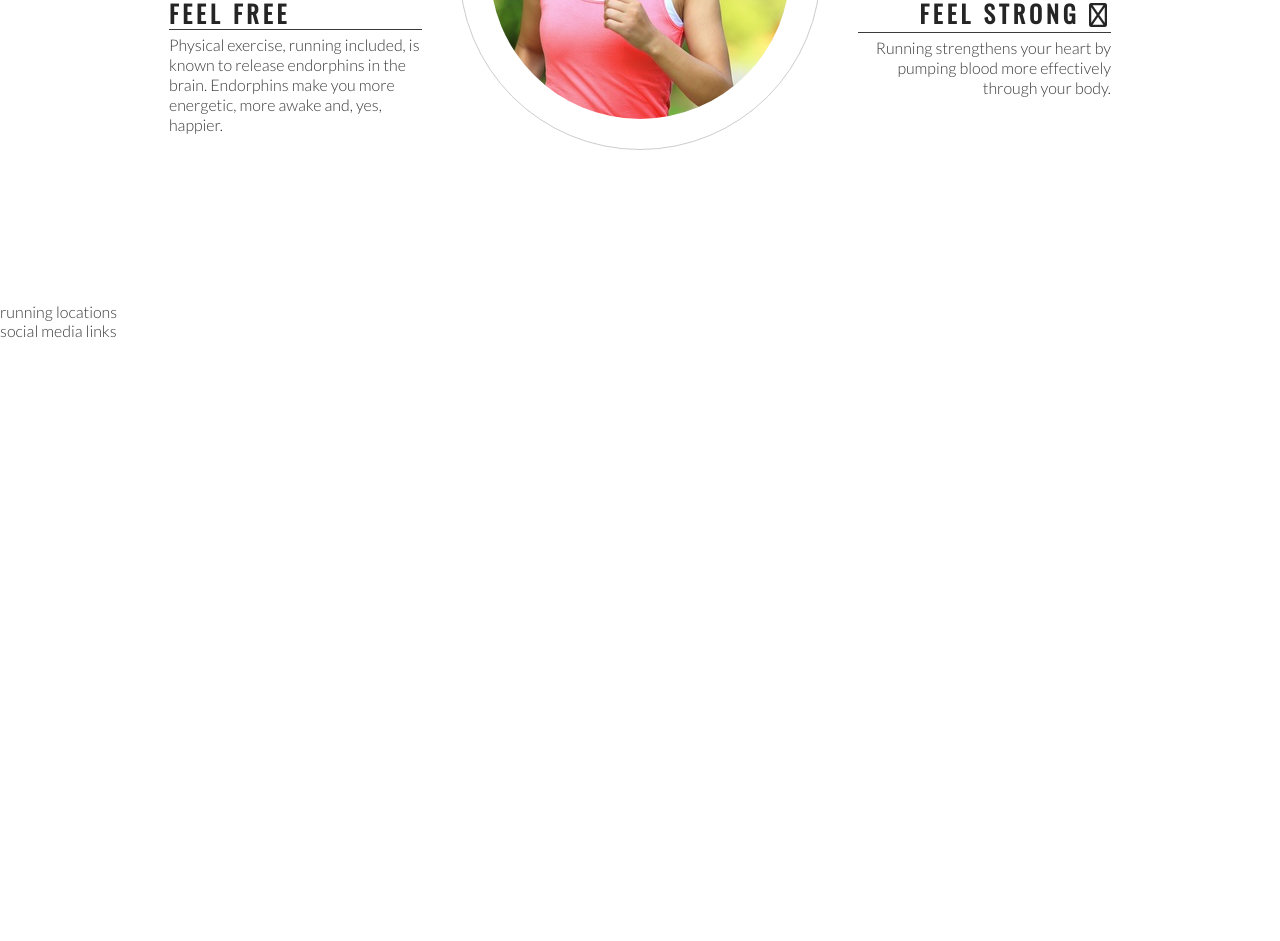
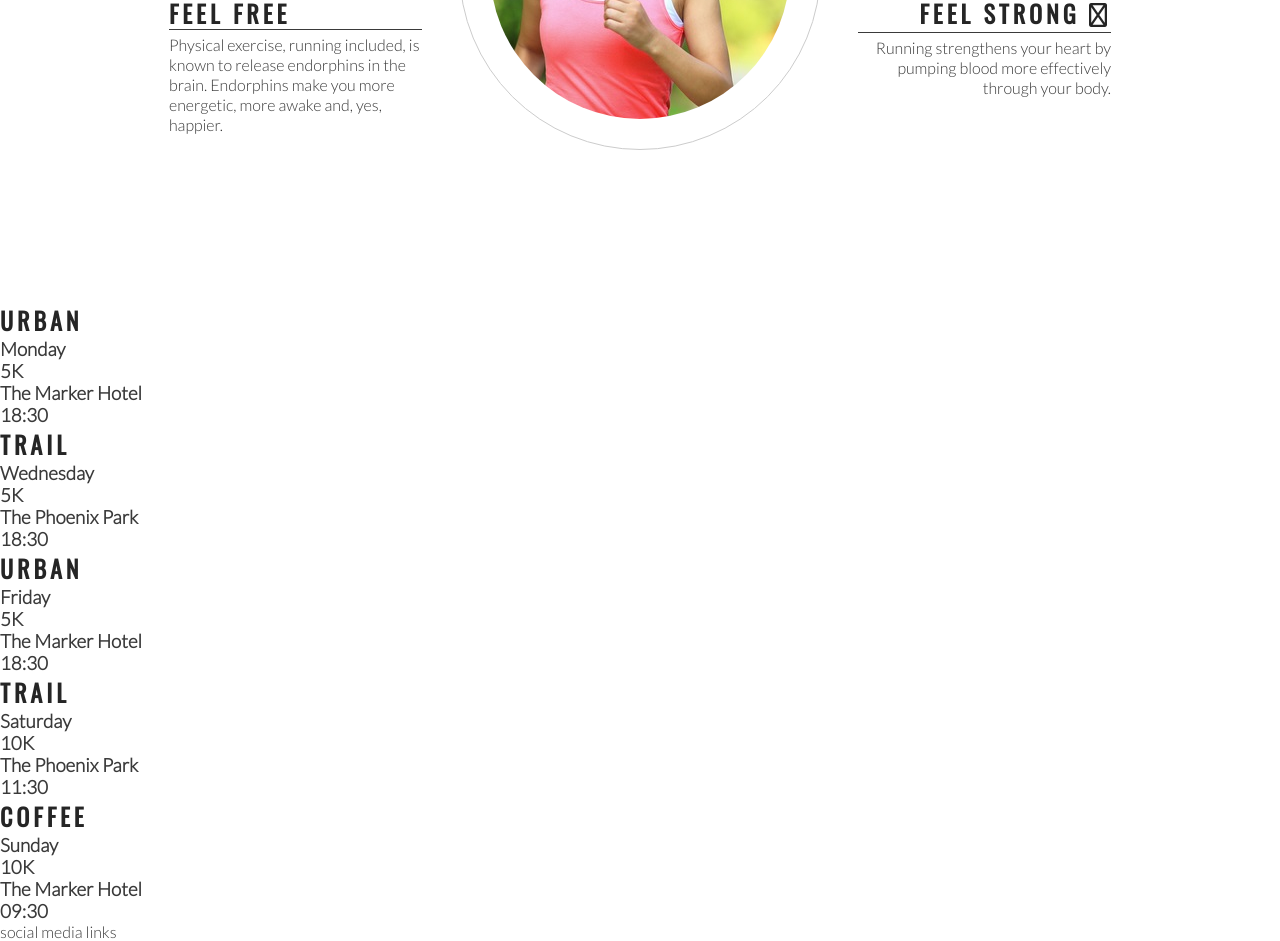
Before and after one commit to PjHurtig/love-running, a plain HTML site: page index.html in a window 1280 px wide. Shown: the part 993-1934 px from the top of the page. Before the commit the page ends 1333 px from the top, so only its background shows below. Drawn offline with nearby package versions, Linux system fonts and the light colour scheme; some icons are missing.

Commit message:
add meetuptimes main structure

```diff
--- a/index.html
+++ b/index.html
@@ -81,7 +81,41 @@
         </div>
     </section>
     <section>
-        running locations
+        <div>
+            <h2>Urban</h2>
+            <h3>Monday</h3>
+            <h3>5K</h3>
+            <h3>The Marker Hotel</h3>
+            <h3>18:30</h3>
+        </div>
+        <div>
+            <h2>Trail</h2>
+            <h3>Wednesday</h3>
+            <h3>5K</h3>
+            <h3>The Phoenix Park</h3>
+            <h3>18:30</h3>
+        </div>
+        <div>
+            <h2>Urban</h2>
+            <h3>Friday</h3>
+            <h3>5K</h3>
+            <h3>The Marker Hotel</h3>
+            <h3>18:30</h3>
+        </div>
+        <div>
+            <h2>Trail</h2>
+            <h3>Saturday</h3>
+            <h3>10K</h3>
+            <h3>The Phoenix Park</h3>
+            <h3>11:30</h3>
+        </div>
+        <div>
+            <h2>Coffee</h2>
+            <h3>Sunday</h3>
+            <h3>10K</h3>
+            <h3>The Marker Hotel</h3>
+            <h3>09:30</h3>
+        </div>
     </section>
     <footer>
         social media links
```
